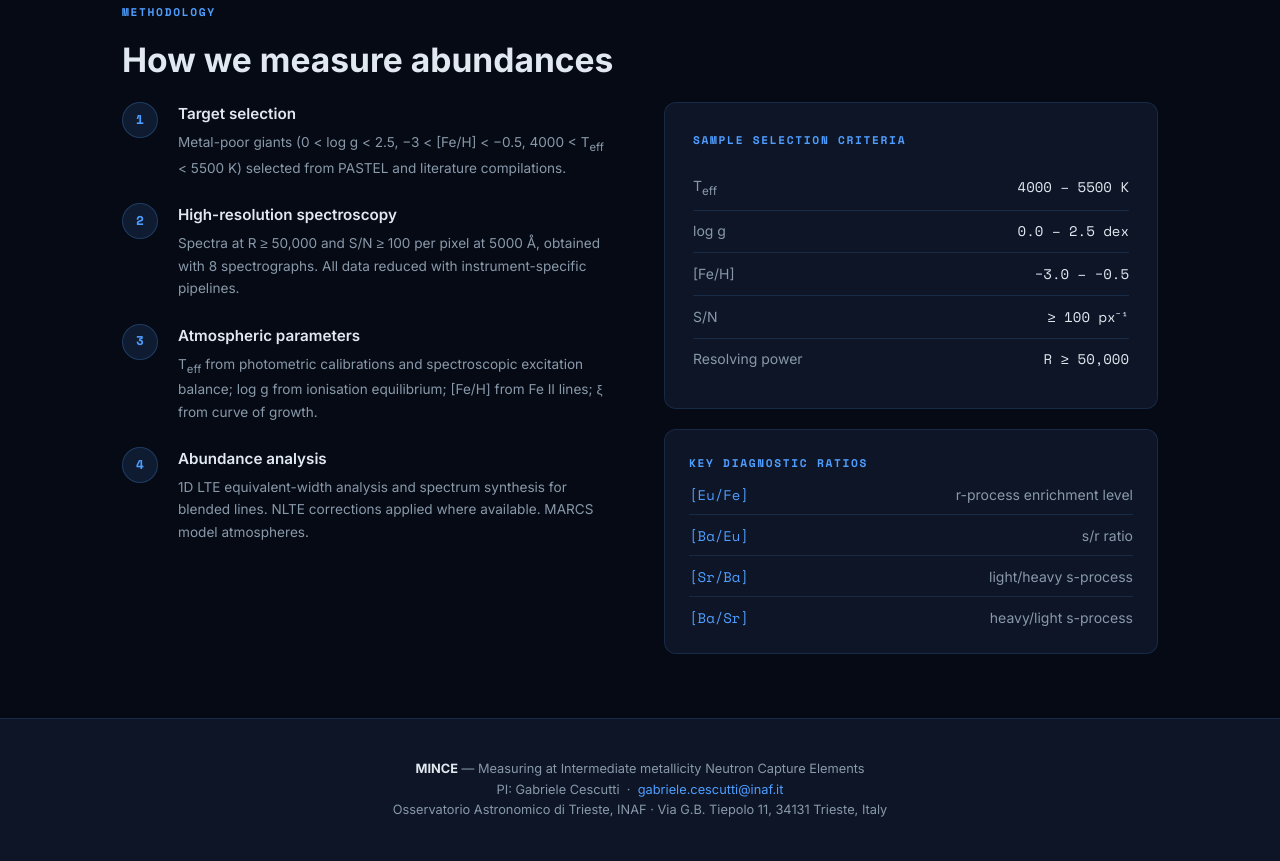
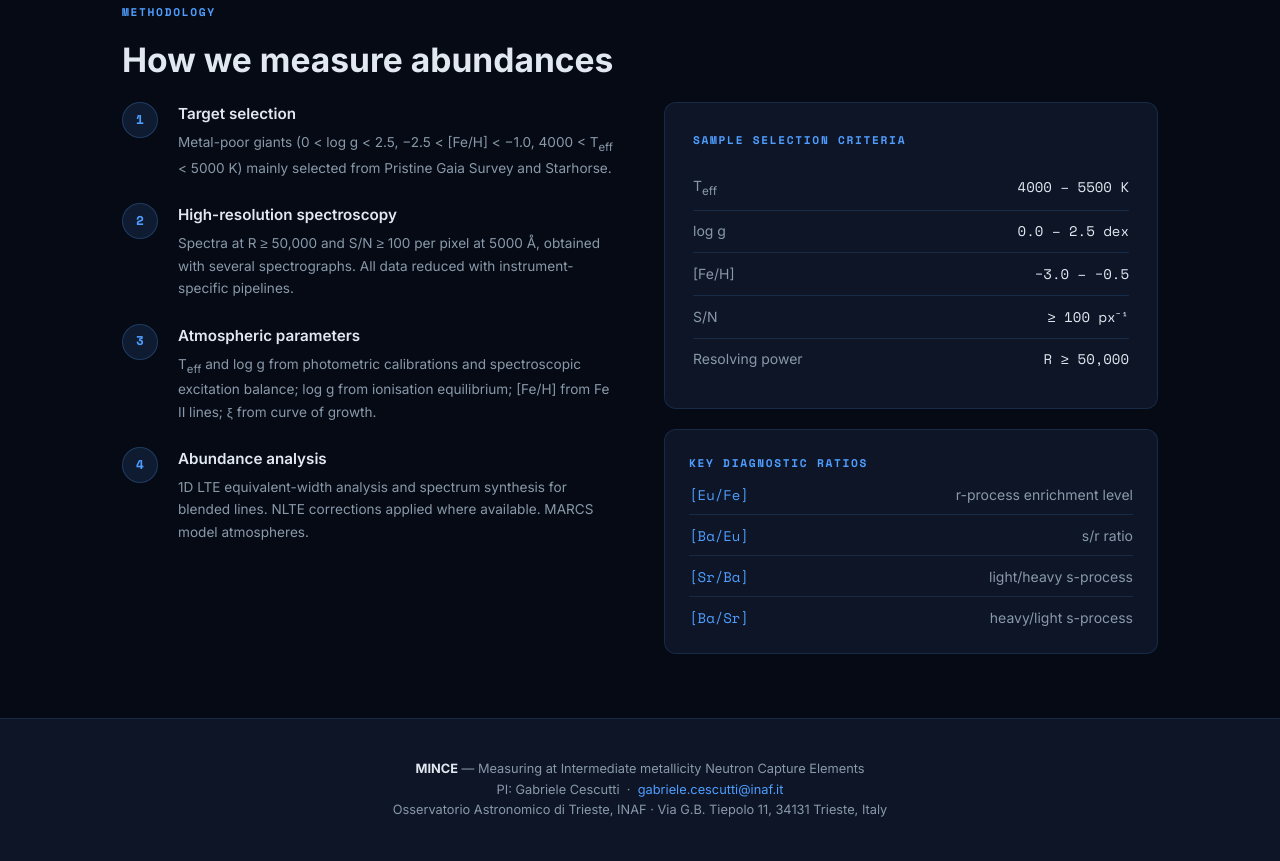
Before and after one commit to StarCat8/mince-siter, a plain HTML site: page science.html in a window 1280 px wide. Shown: the part 2694-3555 px from the top of the page. Drawn offline with nearby package versions, Linux system fonts and the light colour scheme; no server answers.

Commit message:
Update science.html

```diff
--- a/science.html
+++ b/science.html
@@ -255,21 +255,21 @@ a.el-chip:hover, a.el-chip:focus-visible { transform:translateY(-2px); filter:br
           <div class="step-num">1</div>
           <div class="step-text">
             <h4>Target selection</h4>
-            <p>Metal-poor giants (0 &lt; log g &lt; 2.5, −3 &lt; [Fe/H] &lt; −0.5, 4000 &lt; T<sub>eff</sub> &lt; 5500 K) selected from PASTEL and literature compilations.</p>
+            <p>Metal-poor giants (0 &lt; log g &lt; 2.5, −2.5 &lt; [Fe/H] &lt; −1.0, 4000 &lt; T<sub>eff</sub> &lt; 5000 K) mainly selected from Pristine Gaia Survey and Starhorse.</p>
           </div>
         </div>
         <div class="method-step">
           <div class="step-num">2</div>
           <div class="step-text">
             <h4>High-resolution spectroscopy</h4>
-            <p>Spectra at R ≥ 50,000 and S/N ≥ 100 per pixel at 5000 Å, obtained with 8 spectrographs. All data reduced with instrument-specific pipelines.</p>
+            <p>Spectra at R ≥ 50,000 and S/N ≥ 100 per pixel at 5000 Å, obtained with several spectrographs. All data reduced with instrument-specific pipelines.</p>
           </div>
         </div>
         <div class="method-step">
           <div class="step-num">3</div>
           <div class="step-text">
             <h4>Atmospheric parameters</h4>
-            <p>T<sub>eff</sub> from photometric calibrations and spectroscopic excitation balance; log g from ionisation equilibrium; [Fe/H] from Fe II lines; ξ from curve of growth.</p>
+            <p>T<sub>eff</sub> and log g from photometric calibrations and spectroscopic excitation balance; log g from ionisation equilibrium; [Fe/H] from Fe II lines; ξ from curve of growth.</p>
           </div>
         </div>
         <div class="method-step">
```
